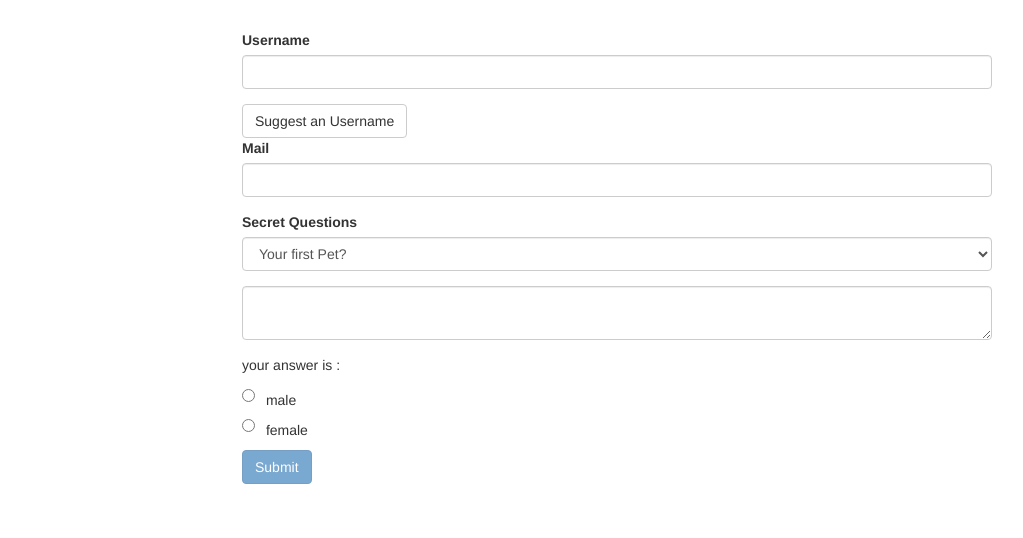
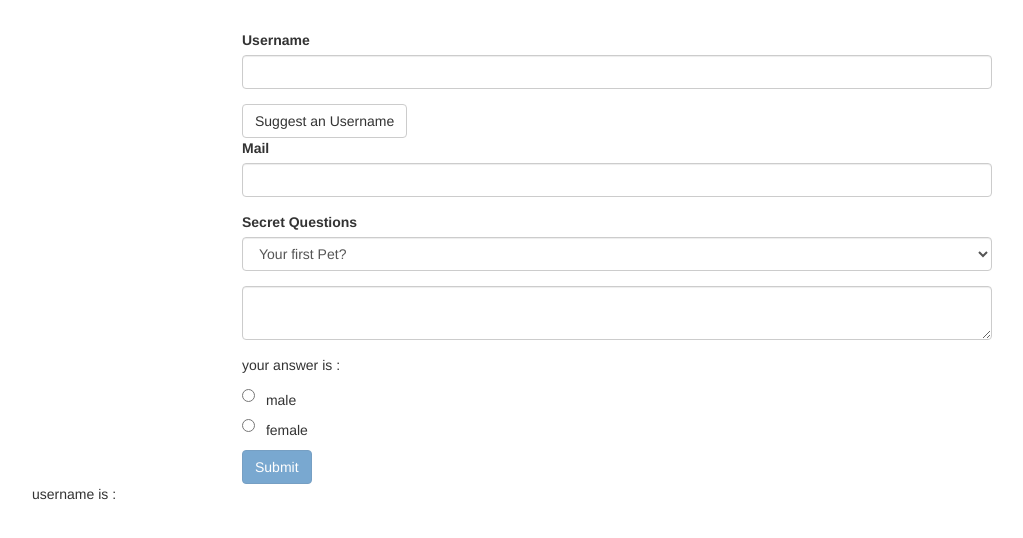
Before and after one commit to pavananumoju/Udemy_Angular, an Angular app in the folder forms-td-start/: page / in a window 1280 px wide. Shown: the top 538 px of the page, without its empty margins (23-1046 px from the left). Built offline with nearby package versions, Linux system fonts and the light colour scheme.

Commit message:
resetting forms

```diff
--- a/forms-td-start/src/app/app.component.html
+++ b/forms-td-start/src/app/app.component.html
@@ -35,5 +35,10 @@
         <button class="btn btn-primary" type="submit" [disabled]="!f.valid">Submit</button>
       </form>
     </div>
+    <div class="row">
+      <div class="col-xs-12">
+        username is : {{userDataObj.username}}
+      </div>
+    </div>
   </div>
 </div>
--- a/forms-td-start/src/app/app.component.ts
+++ b/forms-td-start/src/app/app.component.ts
@@ -11,6 +11,10 @@ export class AppComponent {
   defaultSelectVal = 'pet';
   answer = ''
   genders = ['male', 'female'];
+  userDataObj = {
+    username : ''
+  }
+  isFormSubmitted:boolean = false;
 
   suggestUserName() {
     const suggestedName = 'Superuser';
@@ -23,5 +27,8 @@ export class AppComponent {
 
   onSubmit(){
     console.info(this.signUpForm);
+    this.isFormSubmitted = true;
+    this.userDataObj.username = this.signUpForm.value.userData.username;
+    this.signUpForm.reset();
   }
 }
```
